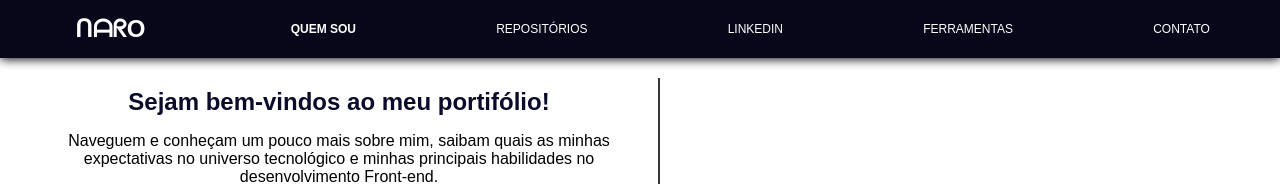
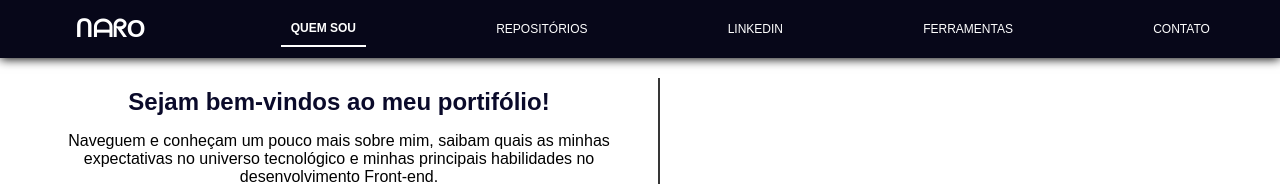
Before and after one commit to nailsonrochadev/Meuportifolio, a React (Create React App) app: page / in a window 1280 px wide. In both pictures the pointer is over the link "QUEM SOU". Shown: the top 184 px of the page. Built offline with nearby package versions, Linux system fonts and the light colour scheme.

Commit message:
Refatorando
Adicionei um hover no menubar

```diff
--- a/src/componentes/TopoPrincipal/style.css
+++ b/src/componentes/TopoPrincipal/style.css
@@ -44,7 +44,7 @@
 .link:hover
 {
     font-weight: bold;
-
+    border-bottom: 2px solid #fff
 }
 
 .paragrafo1
```
